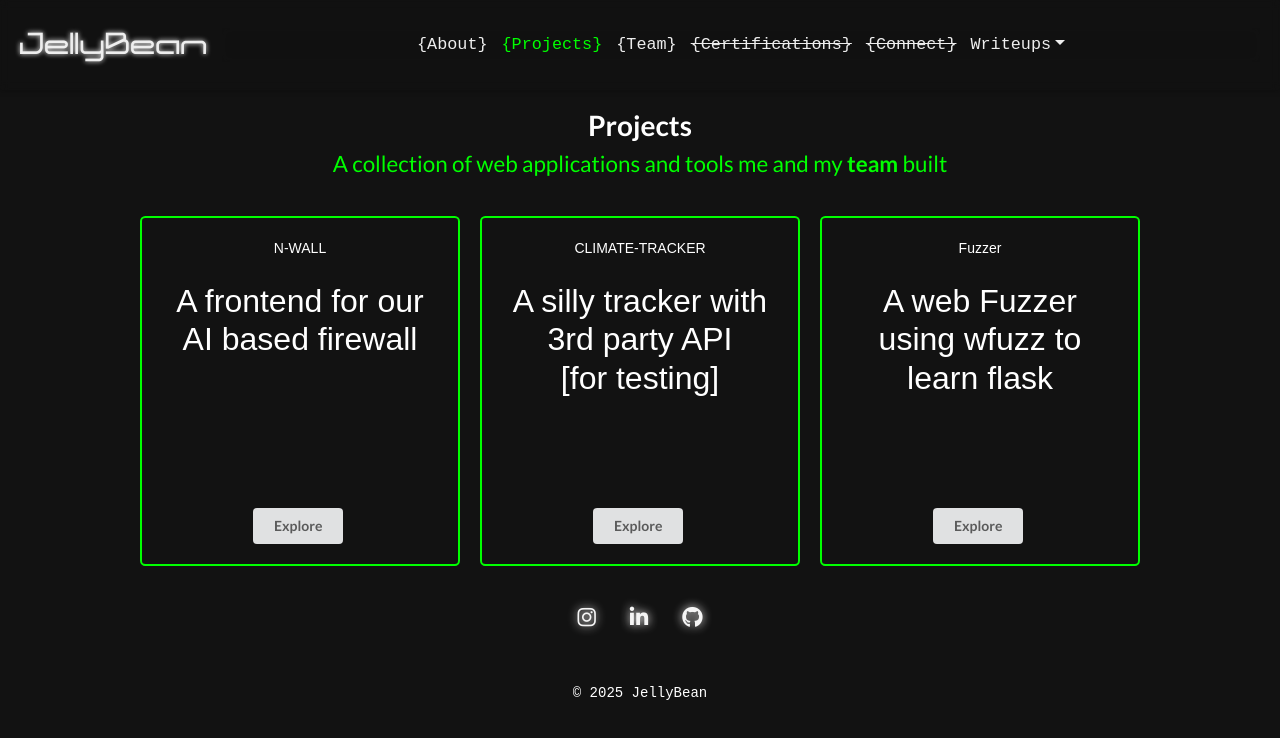
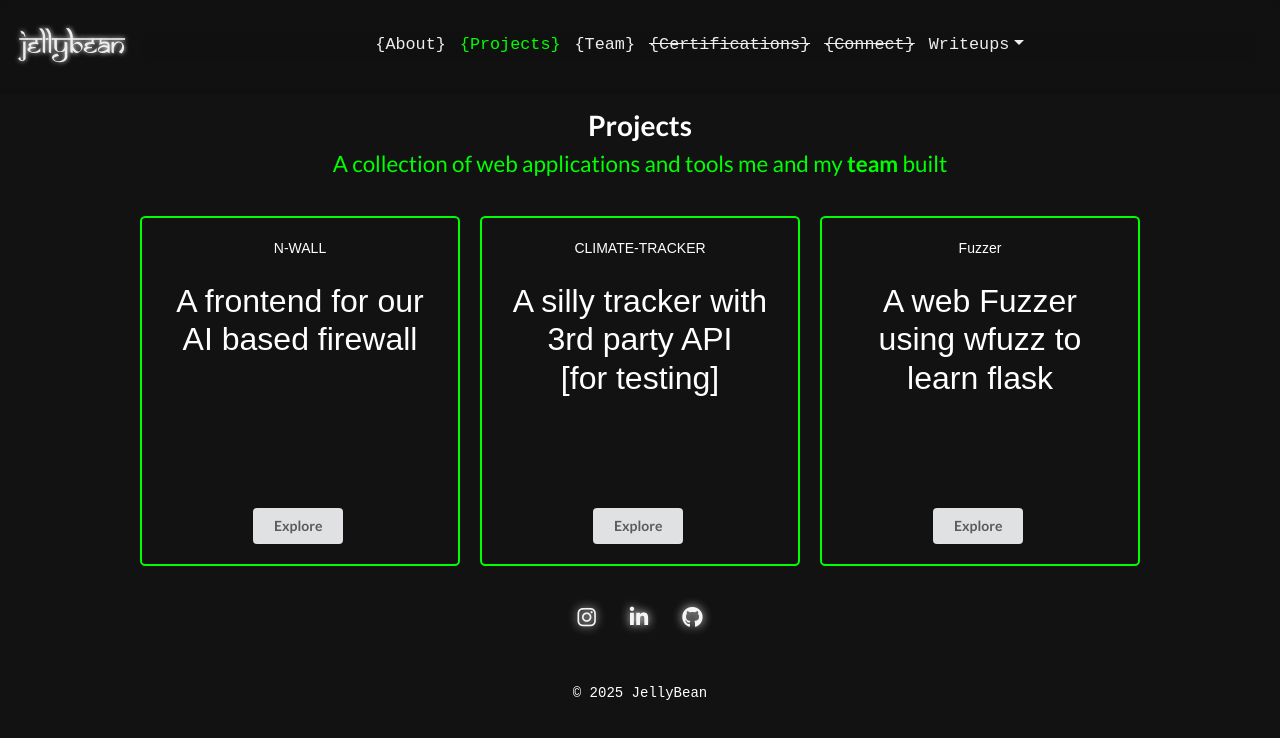
Before and after one commit to goushalk/achivements, a plain HTML site: page index.html in a window 1280 px wide. Drawn offline with nearby package versions, Linux system fonts and the light colour scheme; files whose address does not match are found by name.

Commit message:
modified:   index.html

```diff
--- a/index.html
+++ b/index.html
@@ -18,7 +18,7 @@
 <body>
   <header id="nav" class="text-center py-4 container-fluid text-center">
     <nav class="navbar navbar-expand-lg navbar-dark">
-      <a class="navbar-brand" href="https://codemystiqe.in.net/" style="font-family: bionical;">JellyBean</a>
+      <a class="navbar-brand" href="https://codemystiqe.in.net/" style="font-family: hindi;">JellyBean</a>
       <button class="navbar-toggler" type="button" data-bs-toggle="collapse" data-bs-target="#navbarNav"
         aria-controls="navbarNav" aria-expanded="false" aria-label="Toggle navigation">
         <span class="navbar-toggler-icon"></span>
```
